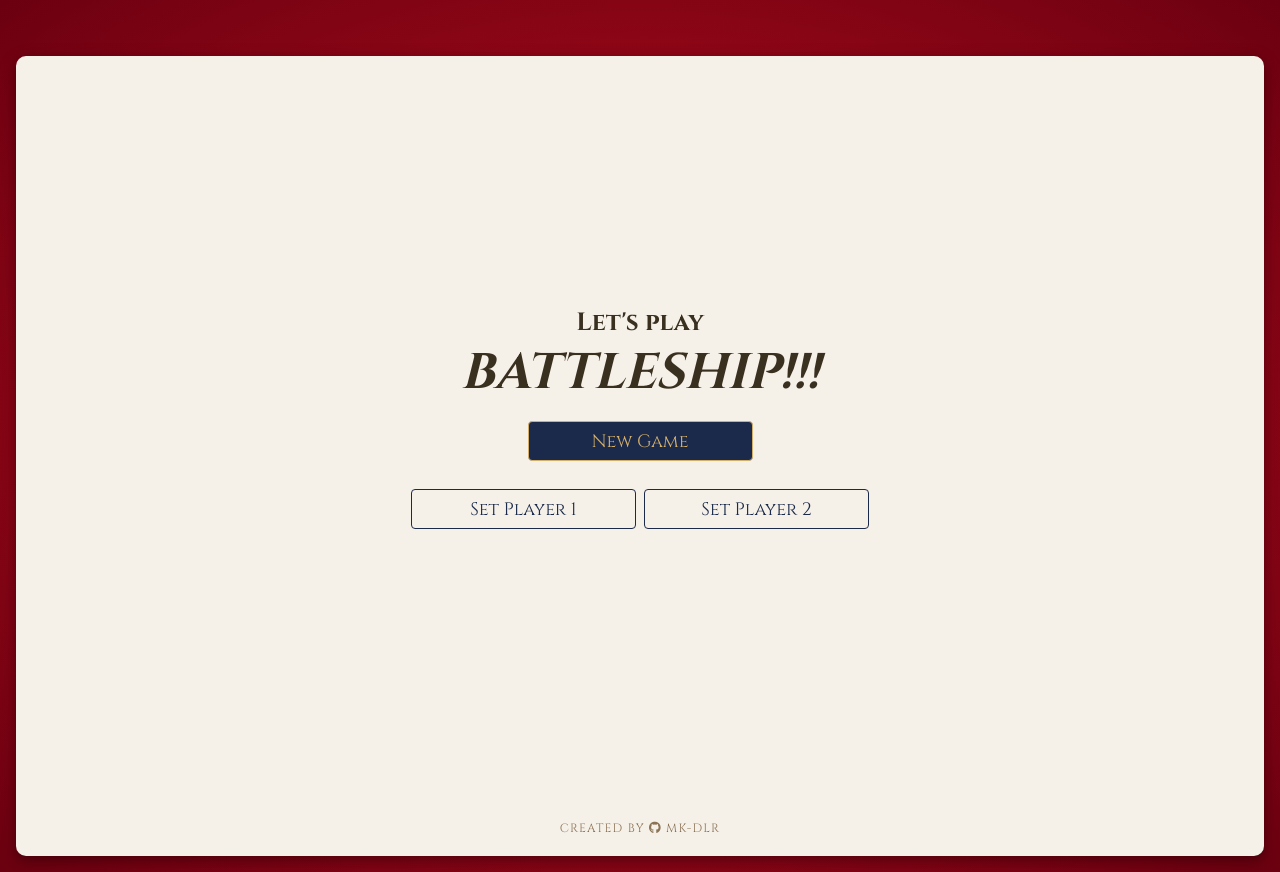
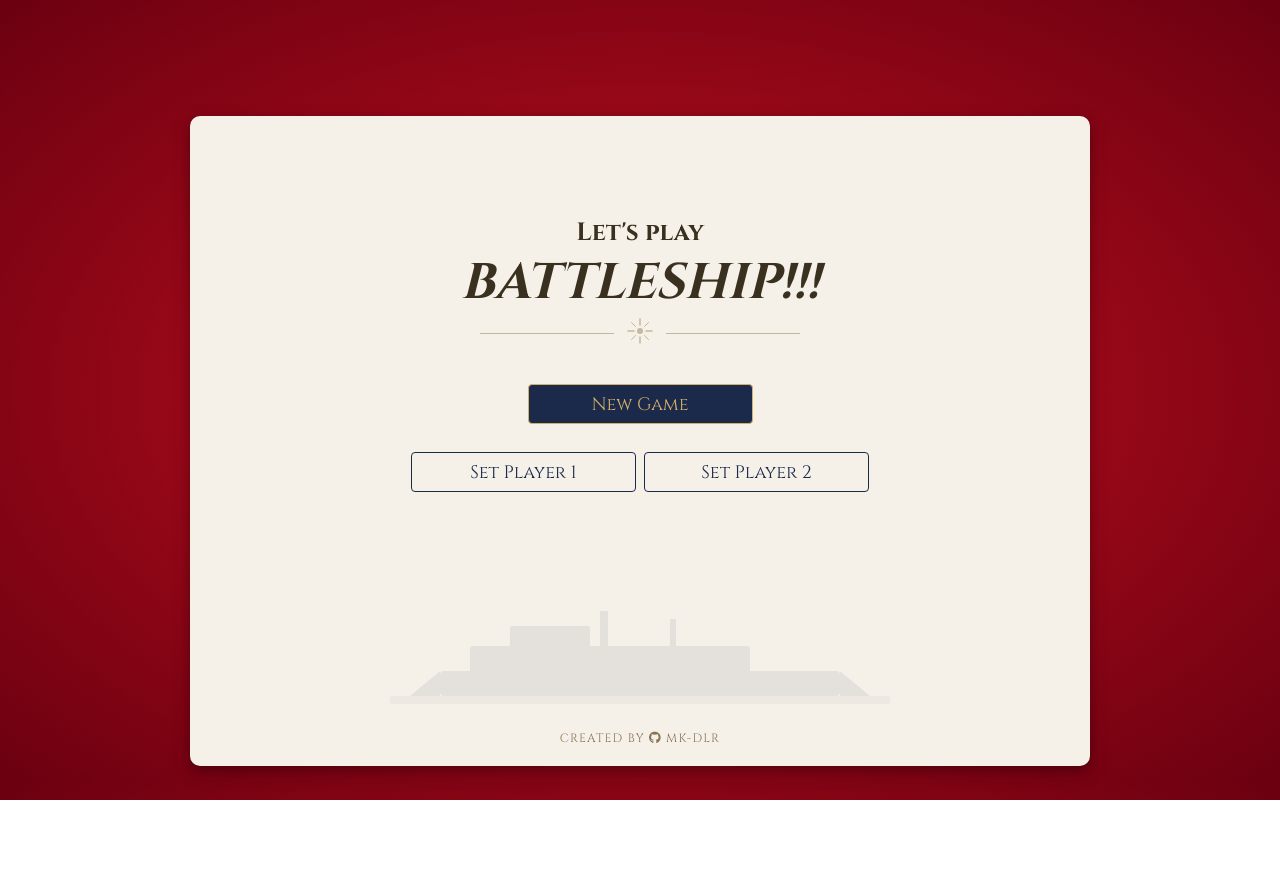
Before and after one commit to MK-DlR/battleship-project, a website with bundled scripts: page public/index.html in a window 1280 px wide. After the commit the page ends 800 px from the top, so only its background shows below. Built offline with nearby package versions, Linux system fonts and the light colour scheme.

Commit message:
style: update home page

```diff
--- a/public/src/controllers/displayController.js
+++ b/public/src/controllers/displayController.js
@@ -54,6 +54,41 @@ function renderHomescreen() {
   title2.classList.add("title2");
   title2.textContent = "BATTLESHIP!!!";
 
+  /* create decorative elements */
+  const homeDividerRow = document.createElement("div");
+  homeDividerRow.classList.add("home-divider-row");
+
+  const dividerLeft = document.createElement("hr");
+  const dividerRight = document.createElement("hr");
+
+  const compassSvg = document.createElement("div");
+  compassSvg.classList.add("compass-svg");
+  compassSvg.innerHTML = `<svg width="28" height="28" viewBox="0 0 28 28" fill="none" xmlns="http://www.w3.org/2000/svg">
+    <circle cx="14" cy="14" r="3" fill="#C4B99A"/>
+    <line x1="14" y1="2" x2="14" y2="8" stroke="#C4B99A" stroke-width="1.5" stroke-linecap="round"/>
+    <line x1="14" y1="20" x2="14" y2="26" stroke="#C4B99A" stroke-width="1.5" stroke-linecap="round"/>
+    <line x1="2" y1="14" x2="8" y2="14" stroke="#C4B99A" stroke-width="1.5" stroke-linecap="round"/>
+    <line x1="20" y1="14" x2="26" y2="14" stroke="#C4B99A" stroke-width="1.5" stroke-linecap="round"/>
+    <line x1="5.5" y1="5.5" x2="9.5" y2="9.5" stroke="#C4B99A" stroke-width="1" stroke-linecap="round"/>
+    <line x1="18.5" y1="18.5" x2="22.5" y2="22.5" stroke="#C4B99A" stroke-width="1" stroke-linecap="round"/>
+    <line x1="22.5" y1="5.5" x2="18.5" y2="9.5" stroke="#C4B99A" stroke-width="1" stroke-linecap="round"/>
+    <line x1="9.5" y1="18.5" x2="5.5" y2="22.5" stroke="#C4B99A" stroke-width="1" stroke-linecap="round"/>
+  </svg>`;
+
+  const shipSvg = document.createElement("div");
+  shipSvg.classList.add("ship-svg");
+  shipSvg.innerHTML = `<svg width="560" height="120" viewBox="0 0 500 120" xmlns="http://www.w3.org/2000/svg">
+    <rect x="50" y="70" width="400" height="25" rx="4" fill="#1B2A4A"/>
+    <rect x="80" y="45" width="280" height="28" rx="3" fill="#1B2A4A"/>
+    <rect x="120" y="25" width="80" height="22" rx="2" fill="#1B2A4A"/>
+    <rect x="210" y="10" width="8" height="40" fill="#1B2A4A"/>
+    <rect x="280" y="18" width="6" height="32" fill="#1B2A4A"/>
+    <rect x="160" y="30" width="6" height="18" fill="#1B2A4A"/>
+    <polygon points="50,95 20,95 50,70" fill="#1B2A4A"/>
+    <polygon points="450,95 480,95 450,70" fill="#1B2A4A"/>
+    <rect x="0" y="95" width="500" height="8" rx="2" fill="#1B2A4A" opacity="0.5"/>
+  </svg>`;
+
   const gameButtonContainer = document.createElement("div");
   gameButtonContainer.classList.add("home-button-container");
 
@@ -83,14 +118,21 @@ function renderHomescreen() {
   credit.classList.add("home-credit");
   credit.innerHTML = `<a href="https://github.com/MK-DlR">Created by <i class="fa-brands fa-github"></i> MK-DlR</a>`;
 
+  // append decorative elements together
+  homeDividerRow.appendChild(dividerLeft);
+  homeDividerRow.appendChild(compassSvg);
+  homeDividerRow.appendChild(dividerRight);
+
   // append everything
   gameButtonContainer.appendChild(newGameButton);
   playerButtonContainer.appendChild(newPlayerButton1);
   playerButtonContainer.appendChild(newPlayerButton2);
   homeContainer.appendChild(title1);
   homeContainer.appendChild(title2);
+  homeContainer.appendChild(homeDividerRow);
   homeContainer.appendChild(gameButtonContainer);
   homeContainer.appendChild(playerButtonContainer);
+  homeContainer.appendChild(shipSvg);
   homeContainer.appendChild(credit);
   mainContent.appendChild(homeContainer);
 }
--- a/public/styles.css
+++ b/public/styles.css
@@ -155,8 +155,10 @@ body {
 
 /* home and pass container overrides */
 .home-container, .pass-container {
-  padding-top: 250px;
+  margin-top: 100px;
+  padding-top: 100px;
   height: 550px;
+  width: 900px;
 }
 
 /* current turn indicator */
@@ -188,9 +190,10 @@ body {
 /* home container */
 .home-container {
   position: relative;
+  overflow: hidden;
 }
 
-/* home  title */
+/* home title */
 .title1 {
   font-family: 'Cinzel', serif;
   font-size: 25px;
@@ -203,7 +206,32 @@ body {
   font-style: italic;
 }
 
-/* home credit */
+.home-divider-row {
+  display: flex;
+  align-items: center;
+  gap: 12px;
+  margin: 0 auto 20px;
+  max-width: 320px;
+}
+
+.home-divider-row hr {
+  flex: 1;
+  border: none;
+  border-top: 1px solid #C4B99A;
+}
+
+/* svg */
+.ship-svg{
+  position: absolute;
+  bottom: 40px;
+  left: 50%;
+  transform: translateX(-50%);
+  opacity: 0.07;
+  pointer-events: none;
+  width: 560px;
+}
+
+/* credit */
 .home-credit {
   position: absolute;
   bottom: 20px;
```
